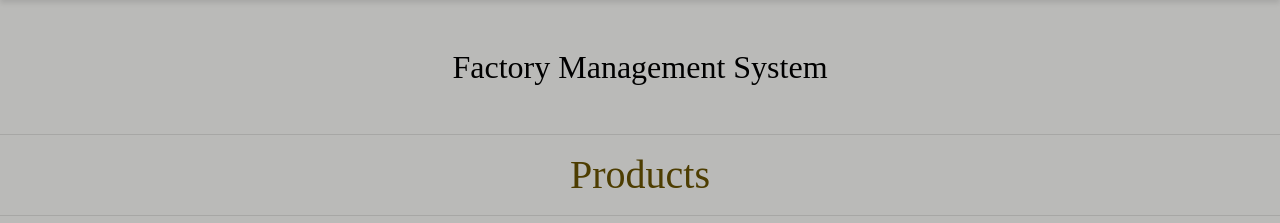
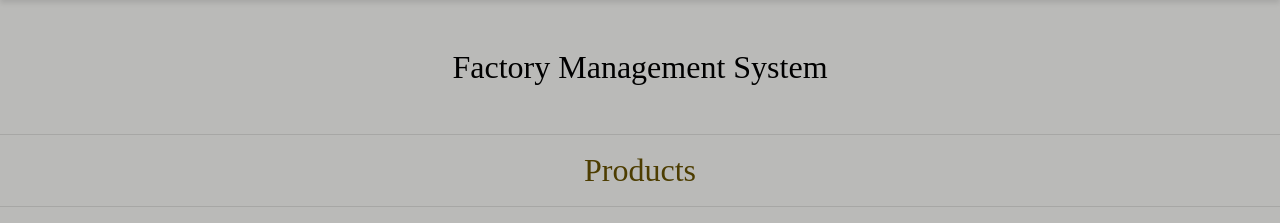
Before and after one commit to Vivaswaan/DBMS_project, a PHP site: page /index1.php in a window 1280 px wide. Shown: the part 57-280 px from the top of the page. Run offline with PHP 8.4, Linux system fonts and the light colour scheme; data that the repository does not hold is empty.

Commit message:
Update index1.php

```diff
--- a/index1.php
+++ b/index1.php
@@ -20,7 +20,7 @@ include "sideNav.php";
 include "header.php";
 
 ?>
-<p class='h4 my-3 text-center' style='color: #4d3d01; font-family: sans serif; font-size: 2.5rem'>Products</p><hr>
+<p class='h4 my-3 text-center' style='color: #4d3d01; font-family: sans serif; font-size: 2.0rem;'>Products</p><hr>
 <div class="container">
     <table class='table table-warning'>
         <thead class='table-danger'>
```
